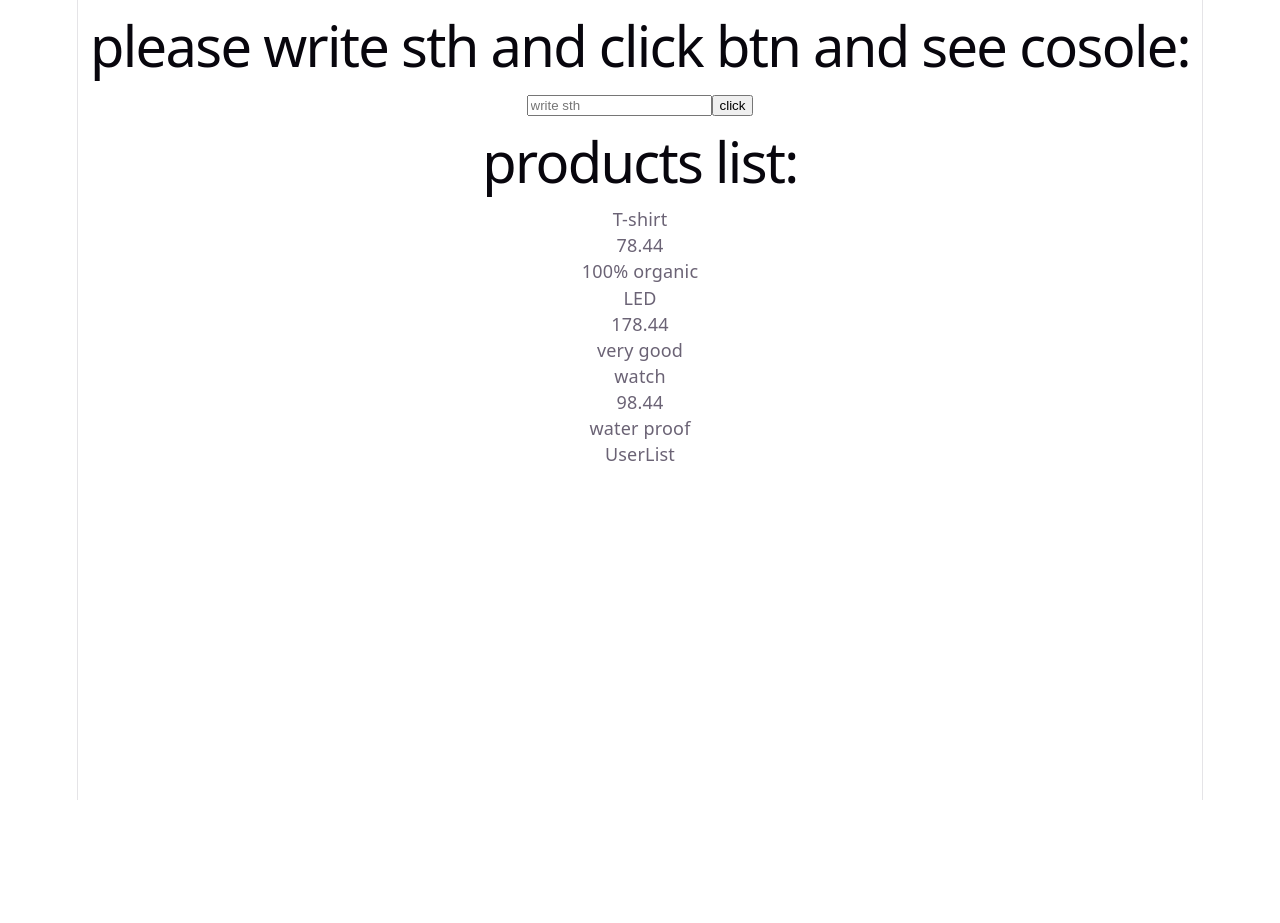
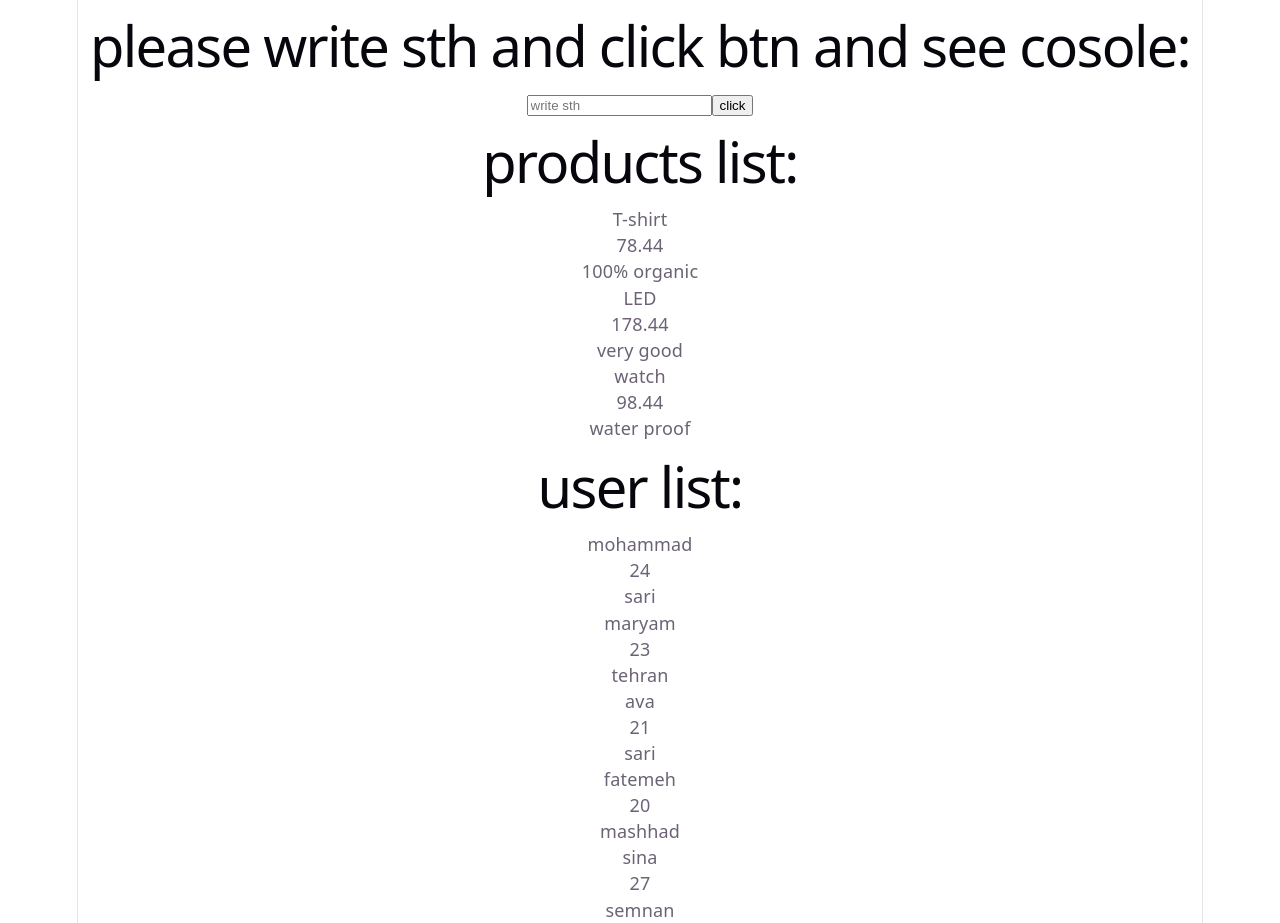
Before and after one commit to Maryam-777/my-basic-react-projects, a React (Vite) app: page / in a window 1280 px wide. Before the commit the page ends 800 px from the top, so only its background shows below. Built offline with nearby package versions, Linux system fonts and the light colour scheme.

Commit message:
create basic user list component

```diff
--- a/src/App.jsx
+++ b/src/App.jsx
@@ -52,7 +52,7 @@ function App() {
     <>
       <InputBtn title="please write sth and click btn and see cosole:" />
       <ProductsList items={products} title="products list: " />
-      <UserList items={users}  />
+      <UserList items={users} title="user list: " />
     </>
   );
 }
--- a/src/components/UserList.jsx
+++ b/src/components/UserList.jsx
@@ -1,7 +1,20 @@
 //import React from 'react'
- const UserList = () => {
+ const UserList = ({items,title}) => {
   return (
-    <div>UserList</div>
+   <div>
+        <h1>{title}</h1>
+        <div>
+            {
+              items.map((item)=>(
+                 <div>
+                  <p>{item.name}</p>
+                  <p>{item.age}</p>
+                  <p>{item.city}</p>
+                 </div>
+              ))
+            }
+        </div>
+    </div>
   )
 }
 
```
